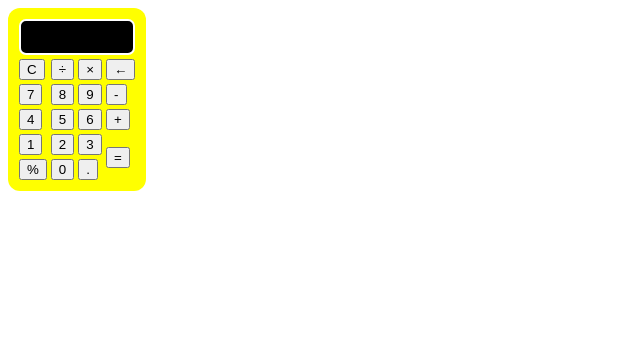
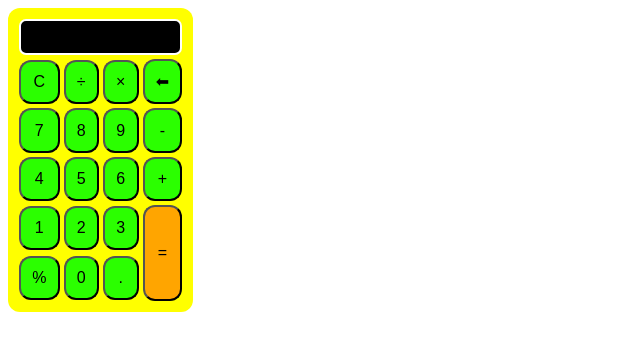
Before and after one commit to AnneCreeYates/js-calculator, a plain HTML site: page index.html in a window 1280 px wide. Shown: the whole page, without its empty margins (0-640 px from the left). Drawn offline with Linux system fonts and the light colour scheme.

Commit message:
removes 'onclick' from HTML; changes the selector for equality ti id; begins the clearBtn funtion logic - not complete yet

```diff
--- a/index.html
+++ b/index.html
@@ -16,36 +16,37 @@
                   </td>
                 </tr>
                 <tr>
-                    <td><button type="button" class = "funcButton" value="C" onclick="clearAll()">C</button></td>
-                    <td><button type="button" class = "funcButton" value="/" onclick="display('/')">&divide;</button></td>
-                    <td><button type="button" class = "funcButton" value="&times;" onclick="display('&times;')">&times;</button></td>
-                    <td><button type="button" class = "funcButton" value="&larr;" onclick="backspace('&larr')">&larr;</button></td>
+                    <!--changed sting in numerical values to number to see if mathematical calculation can be doine wihtout dealing wiht strings-->
+                    <td><button type="button" class = "funcButton" id="clearBtn" value="C">C</button></td>
+                    <td><button type="button" class = "funcButton" value=/ >&divide;</button></td>
+                    <td><button type="button" class = "funcButton" value=*>&times;</button></td>
+                    <td><button type="button" class = "funcButton" id="backspace" value="&larr;">&#11013;</button></td>
                 </tr>
 
                 <tr>
-                    <td><button type="button" class = "numButton" value="7" onclick="display('7')">7</button></td>
-                    <td><button type="button" class = "numButton" value="8" onclick="display('8')">8</button></td>
-                    <td><button type="button" class = "numButton" value="9" onclick="display('9')">9</button></td>
-                    <td><button type="button" class = "funcButton" value="-" onclick="display('-')">-</button></td>
+                    <td><button type="button" class = "numButton" value=7>7</button></td>
+                    <td><button type="button" class = "numButton" value=8>8</button></td>
+                    <td><button type="button" class = "numButton" value=9>9</button></td>
+                    <td><button type="button" class = "funcButton" value=- >-</button></td>
                 </tr>
 
                 <tr>
-                    <td><button type="button" class = "numButton" value="4" onclick="display('4')">4</button></td>
-                    <td><button type="button" class = "numButton" value="5" onclick="display('5')">5</button></td>
-                    <td><button type="button" class = "numButton" value="6" onclick="display('6')">6</button></td>
-                    <td><button type="button" class = "funcButton" value="+" onclick="display('+')">+</button></td>
+                    <td><button type="button" class = "numButton" value=4>4</button></td>
+                    <td><button type="button" class = "numButton" value=5>5</button></td>
+                    <td><button type="button" class = "numButton" value=6>6</button></td>
+                    <td><button type="button" class = "funcButton" value=+ >+</button></td>
                 </tr>
                 <tr>
-                    <td><button type="button" class = "numButton" value="1" onclick="display('1')">1</button></td>
-                    <td><button type="button" class = "numButton" value="2" onclick="display('2')">2</button></td>
-                    <td><button type="button" class = "numButton" value="3" onclick="display('3')">3</button></td>
-                    <td rowspan = "2"><button type="button" value="=" class = "funcButton" id = "equality" onclick="display('=')">=</button></td>
+                    <td><button type="button" class = "numButton" value=1>1</button></td>
+                    <td><button type="button" class = "numButton" value=2>2</button></td>
+                    <td><button type="button" class = "numButton" value=3>3</button></td>
+                    <td rowspan = "2"><button type="button" value="=" class = "funcButton" id = "equality">=</button></td>
                 </tr>
 
                 <tr>
-                    <td><button type="button" class = "funcButton" value="%" onclick="display('%')">%</button></td>
-                    <td><button type="button" class = "numButton" value="0" onclick="display('0')">0</button></td>
-                    <td><button type="button" class = "funcButton" value="." onclick="display('.')">.</button></td>
+                    <td><button type="button" class = "funcButton" value="%">%</button></td>
+                    <td><button type="button" class = "numButton" value=0>0</button></td>
+                    <td><button type="button" class = "funcButton" value=".">.</button></td>
 
                 </tr>
             </tbody>
--- a/main.js
+++ b/main.js
@@ -1,3 +1,17 @@
-let outcome = document.querySelector('inputBox');
+//variables
+let answer = document.querySelector('.answer');
+let currentInput = document.querySelector('.currentInput');
+let buttons = document.querySelectorAll('buttons');
+let backspace = document.querySelector('#backspace');
+let clearBtn = document.querySelector('#clearBtn');
+let evaluate = document.querySelector('#equality');
 
-let buttons = document.querySelector('buttons');
+
+//Calculator display
+let actualDisplayedValue = [];
+
+
+//clear function
+clearBtn.addEventListener("click", () => {
+    actualDisplayedValue = [""];
+})
--- a/styles.css
+++ b/styles.css
@@ -18,7 +18,7 @@ td {
     background: black;
 }
 
-.button, .equalityBtn {
+.funcButton, .numButton, .equalityBtn {
     border-radius: 12px;
     width: 100%;
     height: auto;
@@ -27,7 +27,7 @@ td {
     font-size: medium;
 
 }
-.equalityBtn {
+#equality {
     height: 6em;
     background-color: orange;
 }
```
